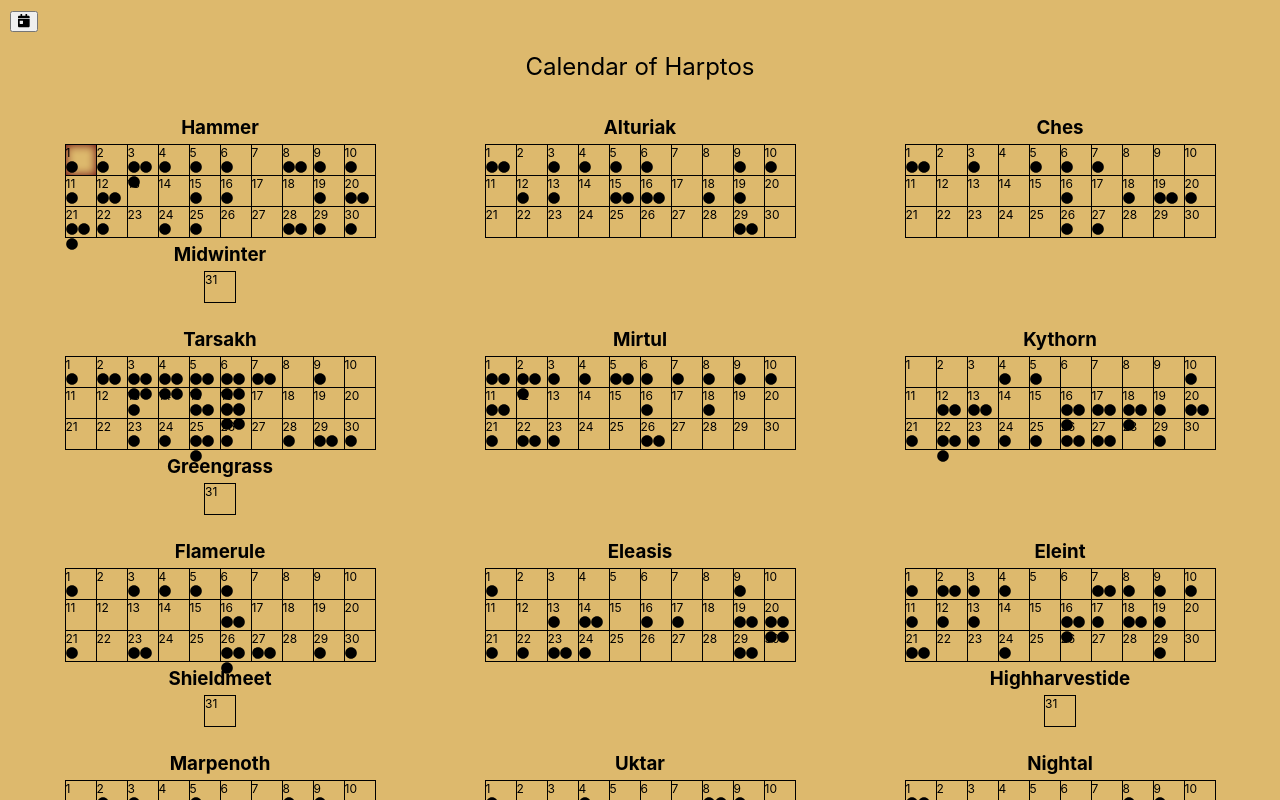
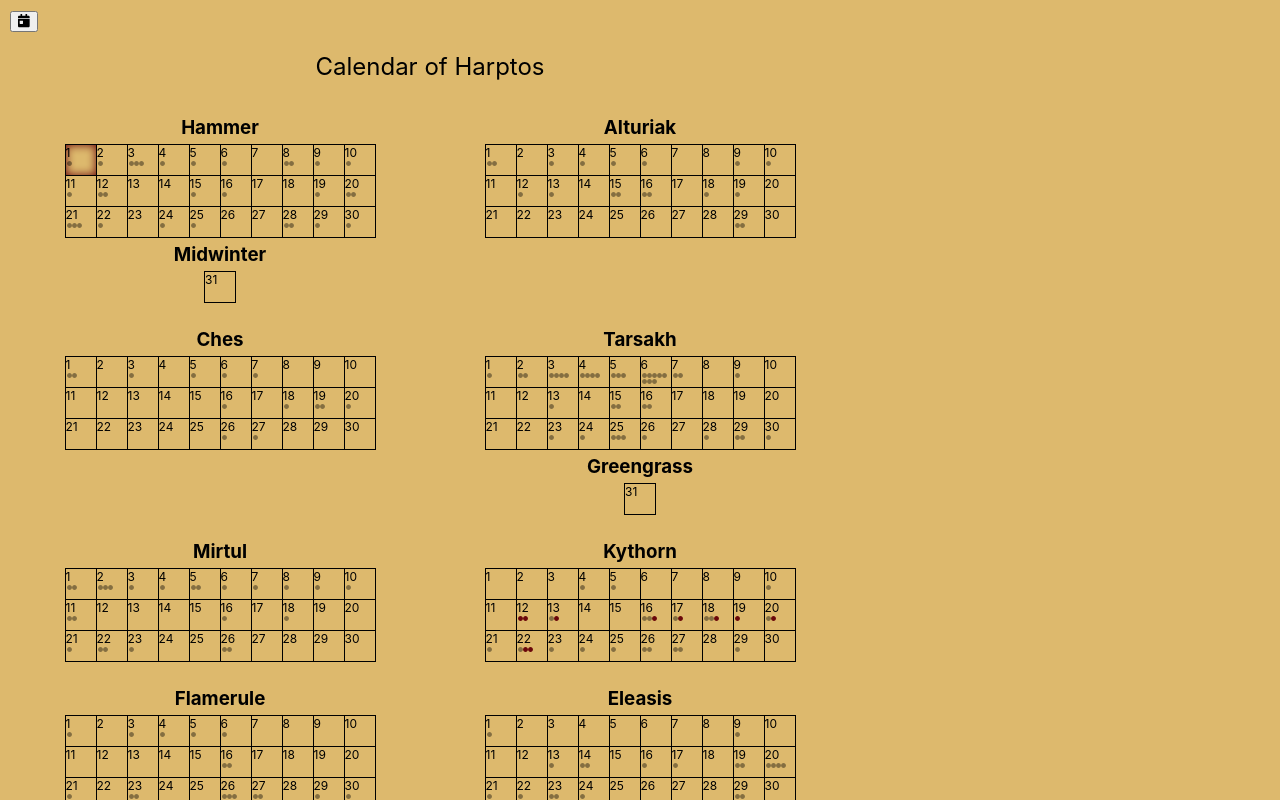
Before and after one commit to moo-man/salvation-react, a React (Create React App) app: page /calendar in a window 1280 px wide. Both pictures are taken after a click on the button 23 px from the left and 21 px from the top of the page. Shown: the top 800 px of the page. Built offline with nearby package versions, Linux system fonts and the light colour scheme.

Commit message:
active campaign markers

```diff
--- a/src/components/calendar/CalendarDay.tsx
+++ b/src/components/calendar/CalendarDay.tsx
@@ -22,7 +22,10 @@ export class CalendarDay extends React.Component<CalendarDayProps> {
         {this.props.notes ? (
           <div className="notes">
             {this.props.notes
-              .map((i) => <FontAwesomeIcon icon={faCircle} />)
+              .map((n) => {
+                let markerClass = n.active ? "marker active" : "marker"
+                return <span className={markerClass}><FontAwesomeIcon icon={faCircle}/></span>
+              })
               .reduce(
                 (prev, current): JSX.Element => (
                   <>
--- a/src/controllers/TestHarptosCalendarController.ts
+++ b/src/controllers/TestHarptosCalendarController.ts
@@ -15,11 +15,12 @@ export class TestHarptosCalendar extends AbstractCalendarController {
   protected campaignData: CampaignData | null = null;
 
   async fetchData(): Promise<void> {
-    return new Promise(resolve => {
+    return new Promise((resolve) => {
       fetch('/data.json')
         .then((json) => json.json())
         .then((data) => {
           this.loadCampaignData(data);
+          this.setActiveCampaign("TOA")
           this.model = new Calendar({
             calendar: {
               name: 'Calendar of Harptos',
@@ -62,10 +63,9 @@ export class TestHarptosCalendar extends AbstractCalendarController {
             },
           });
           this.dataLoaded = true;
-        resolve()
+          resolve();
         });
-    })
-
+    });
   }
 
   setDate(date: Date): CalendarState {
@@ -119,30 +119,28 @@ export class TestHarptosCalendar extends AbstractCalendarController {
         name: this.model.data.calendar.monthNames[month],
         number: month,
         intercal: this.getIntercalData(month) || undefined,
-        notes : this.getMonthNotes(month)
+        notes: this.getMonthNotes(month),
       };
     } else throw Error('No Calendar Model');
   }
-  getMonthNotes(month: number): {[key: string] : Note[]} {
-    let monthNotes : {[key: string] : Note[]} = {}
+  getMonthNotes(month: number): { [key: string]: Note[] } {
+    let monthNotes: { [key: string]: Note[] } = {};
     Object.keys(this.campaignData?.notes || {})
-          .filter(date => Number(date.split(",")[0]) === month)
-          .forEach(date => {
-            let day = Number(date.split(",")[1]).toString()
+      .filter((date) => Number(date.split(',')[0]) === month)
+      .forEach((date) => {
+        let day = Number(date.split(',')[1]).toString();
 
-            if (this.campaignData)
-            {
-              if (monthNotes[day])
-              {
-                monthNotes[day] = monthNotes[day].concat(this.campaignData.notes[date])
-              }
-              else
-              {
-                monthNotes[day] = this.campaignData.notes[date]
+        if (this.campaignData) {
+          if (monthNotes[day]) {
+            monthNotes[day] = monthNotes[day].concat(
+              this.campaignData.notes[date]
+            );
+          } else {
+            monthNotes[day] = this.campaignData.notes[date];
           }
         }
-          })
-    return monthNotes
+      });
+    return monthNotes;
   }
 
   getIntercalData(month: number): InterCalData | void {
@@ -187,33 +185,42 @@ export class TestHarptosCalendar extends AbstractCalendarController {
     for (let campaign of data.CampaignList) {
       this.campaignData.campaigns[campaign.Tag] = {
         name: campaign.Name,
-        currentDate: TestHarptosCalendar.convertStringDate(campaign.CurrentDate),
+        currentDate: TestHarptosCalendar.convertStringDate(
+          campaign.CurrentDate
+        ),
         tag: campaign.Tag,
       };
 
-      for(let note of campaign.notes)
-      {
-        let date = TestHarptosCalendar.convertStringDate(note.Date)
+      for (let note of campaign.notes) {
+        let date = TestHarptosCalendar.convertStringDate(note.Date);
         let noteData = {
           content: note.NoteContent,
           date,
-          importance : parseInt(note.Importance),
-          campaign : campaign.Tag as string
-        }
-        if(this.campaignData.notes[date]?.length)
-        {
-          this.campaignData.notes[date].push(noteData)
-        }
-        else
-        {
-          this.campaignData.notes[date] = [noteData]
+          importance: parseInt(note.Importance),
+          campaign: campaign.Tag as string,
+        };
+        if (this.campaignData.notes[date]?.length) {
+          this.campaignData.notes[date].push(noteData);
+        } else {
+          this.campaignData.notes[date] = [noteData];
         }
       }
     }
   }
 
-  static convertStringDate(date : string) : string {
-    let dateSplit = date.split("");
-    return `${dateSplit[0]}${dateSplit[1]},${dateSplit[2]}${dateSplit[3]},${dateSplit[4]}${dateSplit[5]}${dateSplit[6]}${dateSplit[7]}`
+  setActiveCampaign(campaignTag: string): void {
+    if (this.campaignData) {
+      this.campaignData.active = this.campaignData.campaigns[campaignTag];
+      Object.values(this.campaignData.notes)
+        .reduce((prev, current): Note[] => current.concat(prev), [])
+        .forEach((n) => {
+          if (n.campaign === campaignTag) n.active = true;
+        });
     }
   }
+
+  static convertStringDate(date: string): string {
+    let dateSplit = date.split('');
+    return `${dateSplit[0]}${dateSplit[1]},${dateSplit[2]}${dateSplit[3]},${dateSplit[4]}${dateSplit[5]}${dateSplit[6]}${dateSplit[7]}`;
+  }
+}
--- a/src/models/Note.ts
+++ b/src/models/Note.ts
@@ -5,4 +5,5 @@ export class Note {
     importance : Importance = Importance.None;
     date = ""
     campaign : string | undefined = undefined
+    active? : boolean
 }
--- a/src/models/types.ts
+++ b/src/models/types.ts
@@ -66,4 +66,5 @@ export interface CampaignData {
   campaigns :   {
     [key: string] : Campaign
   }
+  active? : Campaign
 }
--- a/src/routes/CalendarView.tsx
+++ b/src/routes/CalendarView.tsx
@@ -27,6 +27,8 @@ class CalendarView extends React.Component<CalendarViewProps, CalendarState> {
     }
     let calendarData = this.controller.getCalendarData()
     return (
+      <div className="CalendarView">
+
       <div className="Calendar">
         <button onClick={this.toggleView.bind(this)}><FontAwesomeIcon icon={faCalendarDay}/></button>
         <CalendarHeader name={calendarData.calendar.name}></CalendarHeader>
@@ -40,6 +42,10 @@ class CalendarView extends React.Component<CalendarViewProps, CalendarState> {
           }}></CalendarMonth>
           : <CalendarYear data={calendarData} state={this.state} getMonthData={this.controller.getMonthData.bind(this.controller)}></CalendarYear>}
 
+      </div>
+      <div className="Campaign">
+
+      </div>
       </div>
     );
   }
--- a/src/styles/Calendar.css
+++ b/src/styles/Calendar.css
@@ -1,4 +1,13 @@
+.CalendarView {
+    display: flex;
+}
+
 .Calendar {
     height: 100%;
-    padding: 10px
+    padding: 10px;
+    flex: 2;
 }
+
+.Campaign {
+    flex : 1
+}
--- a/src/styles/CalendarDay.css
+++ b/src/styles/CalendarDay.css
@@ -16,3 +16,20 @@
 .day.active {
     box-shadow: inset 0px 0px 10px #6a070a;
 }
+
+.day .notes {
+    display: flex;
+    flex-wrap:wrap;
+    padding: 1px;
+    overflow: hidden;
+    max-height: calc(100% - 20px)
+}
+
+.day .notes .marker {
+    opacity : 0.4;
+}
+
+.day .notes .marker.active {
+    color: #6a070a;
+    opacity: 1
+}
--- a/src/styles/CalendarYear.css
+++ b/src/styles/CalendarYear.css
@@ -18,6 +18,18 @@
     font-size: 12px;
 }
 
+
+.CalendarYear .day .notes {
+
+    height: calc(100% - 18px);
+}
+
+.CalendarYear .day .notes .marker
+{
+    font-size: 5px;
+}
+
+
 .CalendarYear .CalendarMonth.active  {
     box-shadow: inset 0px 0px 10px #6a070a;
 }
```
Lines whose indentation alone changed are shown as unchanged.
